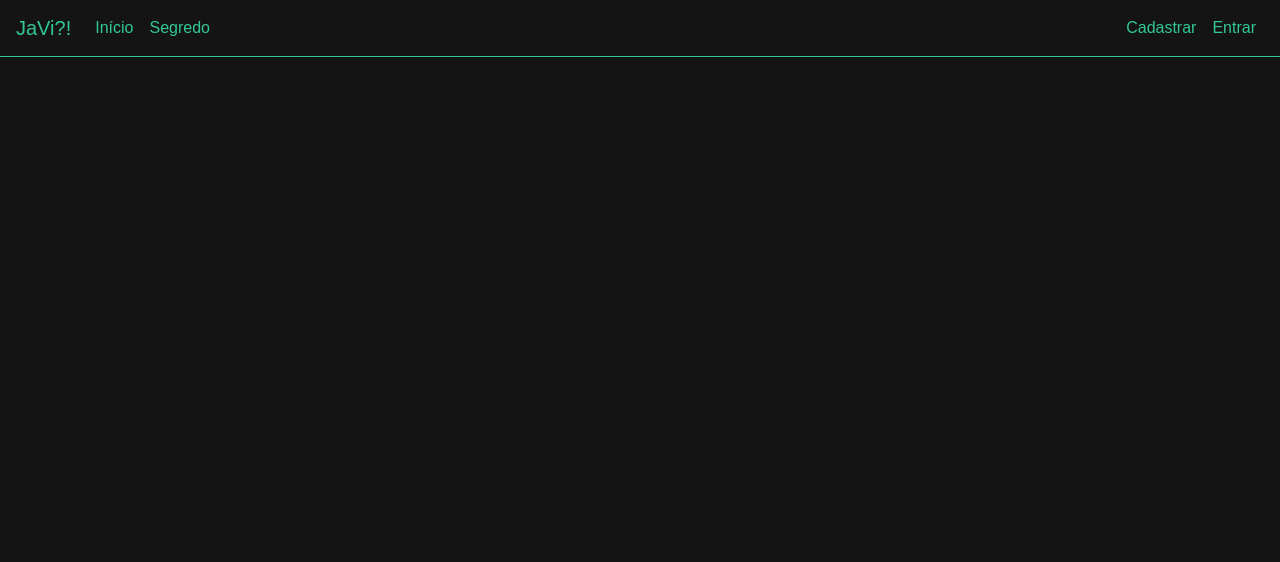
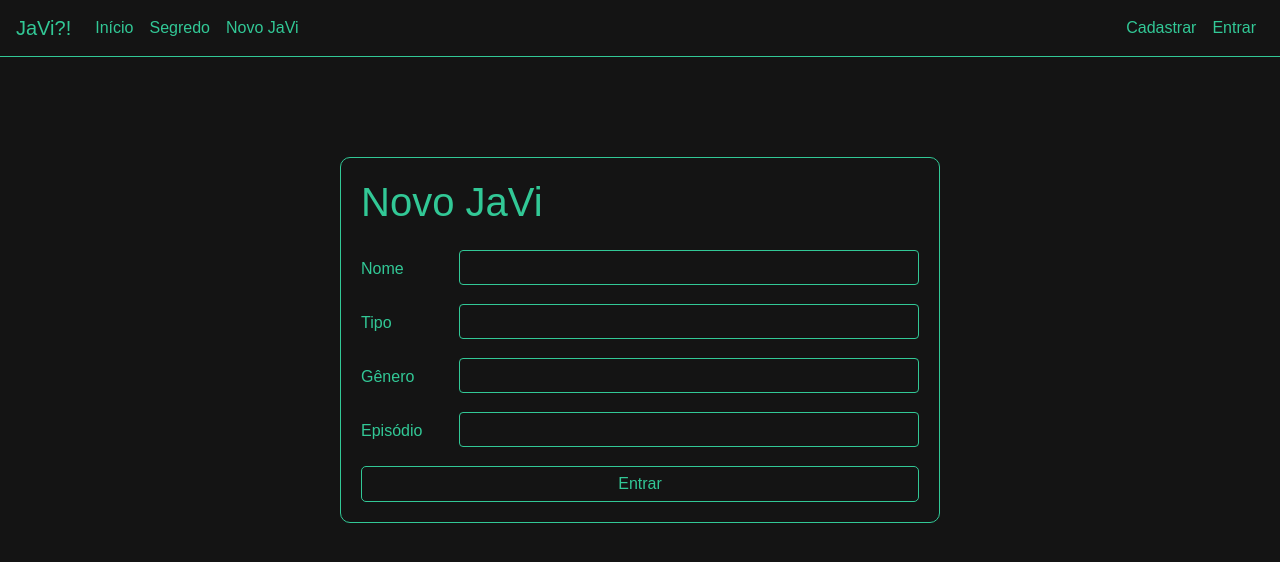
Before and after one commit to danilomacb/JaVi, a React (Create React App) app in the folder front/: page /novo-javi in a window 1280 px wide. Shown: the top 562 px of the page. Built offline with nearby package versions, Linux system fonts and the light colour scheme.

Commit message:
creating javiform

```diff
--- a/front/src/App.js
+++ b/front/src/App.js
@@ -6,6 +6,7 @@ import Secret from "./components/Secret";
 import UserForm from "./components/UserForm";
 import WithAuth from "./components/WithAuth";
 import Navigation from "./components/Navigation";
+import JaViForm from "./components/JaViForm";
 
 export default class App extends Component {
   render() {
@@ -17,6 +18,7 @@ export default class App extends Component {
           <Route path="/segredo" component={WithAuth(Secret)} />
           <Route path="/entrar" component={UserForm} />
           <Route path="/cadastrar" component={UserForm} />
+          <Route path="/novo-javi" component={JaViForm} />
         </Switch>
       </div>
     );
--- /dev/null
+++ b/front/src/components/JaViForm.js
@@ -0,0 +1,89 @@
+import React, { Component } from "react";
+import { Form, Row, Col } from "react-bootstrap";
+
+class JaViForm extends Component {
+  render() {
+    let javi = {};
+
+    return (
+      <Form
+        className="my-container my-userform"
+        onSubmit={event => {
+          event.preventDefault();
+
+          javi.name = javi.name.value;
+          javi.type = javi.type.value;
+          javi.genre = javi.genre.value;
+          javi.episode = javi.episode.value;
+
+          // fetch("/javi/new", {
+          //   method: "POST",
+          //   body: JSON.stringify(javi),
+          //   headers: {
+          //     "Content-Type": "application/json"
+          //   }
+          // });
+        }}
+      >
+        <h1 className="mb-4">Novo JaVi</h1>
+        <Form.Group as={Row}>
+          <Form.Label column sm="2">
+            Nome
+          </Form.Label>
+          <Col sm="10">
+            <Form.Control
+              type="text"
+              ref={node => {
+                javi.name = node;
+              }}
+            />
+          </Col>
+        </Form.Group>
+        <Form.Group as={Row}>
+          <Form.Label column sm="2">
+            Tipo
+          </Form.Label>
+          <Col sm="10">
+            <Form.Control
+              type="text"
+              ref={node => {
+                javi.type = node;
+              }}
+            />
+          </Col>
+        </Form.Group>
+        <Form.Group as={Row}>
+          <Form.Label column sm="2">
+            Gênero
+          </Form.Label>
+          <Col sm="10">
+            <Form.Control
+              type="text"
+              ref={node => {
+                javi.genre = node;
+              }}
+            />
+          </Col>
+        </Form.Group>
+        <Form.Group as={Row}>
+          <Form.Label column sm="2">
+            Episódio
+          </Form.Label>
+          <Col sm="10">
+            <Form.Control
+              type="number"
+              ref={node => {
+                javi.episode = node;
+              }}
+            />
+          </Col>
+        </Form.Group>
+        <button type="submit" className="my-button">
+          Entrar
+        </button>
+      </Form>
+    );
+  }
+}
+
+export default JaViForm;
--- a/front/src/components/Navigation.js
+++ b/front/src/components/Navigation.js
@@ -17,6 +17,9 @@ function Navigation() {
           <Link to="/segredo" className="nav-link">
             Segredo
           </Link>
+          <Link to="/novo-javi" className="nav-link">
+            Novo JaVi
+          </Link>
         </Nav>
         <Nav>
           <Link to="/cadastrar" className="nav-link">
--- a/front/src/index.css
+++ b/front/src/index.css
@@ -7,6 +7,18 @@ body {
   background-color: rgb(20, 20, 20) !important;
 }
 
+input:-webkit-autofill,
+input:-webkit-autofill:hover {
+  -webkit-box-shadow: 0 0 0 30px rgb(20, 20, 20) inset !important;
+  -webkit-text-fill-color: rgb(50, 200, 150) !important;
+}
+input[type="number"] {
+  -moz-appearance: textfield;
+}
+input::-webkit-outer-spin-button,
+input::-webkit-inner-spin-button {
+  -webkit-appearance: none;
+}
 input {
   background-color: rgb(20, 20, 20) !important;
   border: 1px solid rgb(50, 200, 150) !important;
@@ -14,12 +26,6 @@ input {
 }
 input::placeholder {
   color: rgba(50, 200, 150, 0.3) !important;
-}
-/* Change the white to any color ;) */
-input:-webkit-autofill,
-input:-webkit-autofill:hover {
-  -webkit-box-shadow: 0 0 0 30px rgb(20, 20, 20) inset !important;
-  -webkit-text-fill-color: rgb(50, 200, 150) !important;
 }
 
 .my-nav {
```
